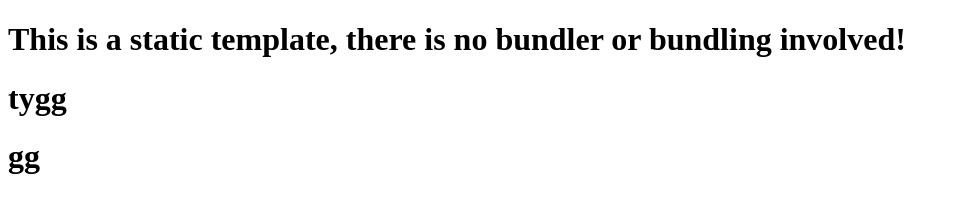
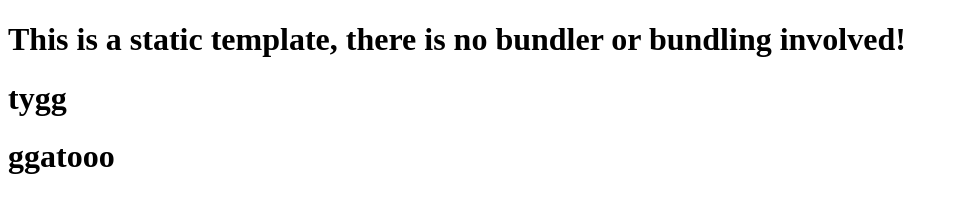
Before and after one commit to antoni630/qq, a plain HTML site: page index.html in a window 1280 px wide. Shown: the whole page, without its empty margins (0-958 px from the left). Drawn offline with Linux system fonts and the light colour scheme.

Commit message:
segunda version

```diff
--- a/index.html
+++ b/index.html
@@ -9,6 +9,6 @@
   <body>
     <h1>This is a static template, there is no bundler or bundling involved!</h1>
     <h1>tygg</h1>
-    <h1>gg</h1>
+    <h1>ggatooo</h1>
   </body>
 </html>
```
